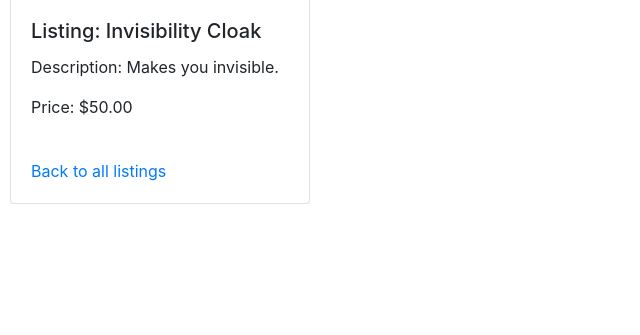
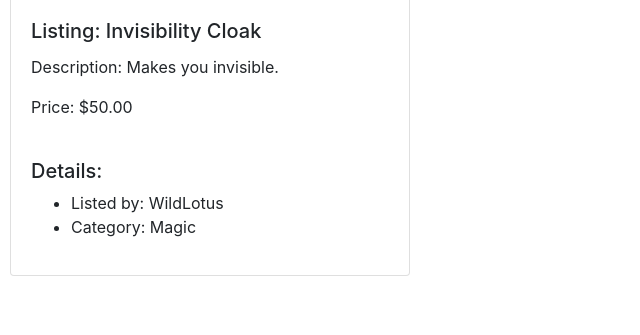
Before and after one commit to WildLotus-15/CS50W-Project-2-Commerce, a Django app: page /listing/1 in a window 1280 px wide. Shown: the part 465-800 px from the top of the page, without its empty margins (0-640 px from the left). Run offline with Django 3.2, Linux system fonts and the light colour scheme; a user stored in the database is signed in; data comes from the database, SQL or seed files in the repository; some libraries are stand-ins or nearby versions.

Commit message:
updated listings page; now listing is saved via function not class

```diff
--- a/auctions/templates/auctions/listing.html
+++ b/auctions/templates/auctions/listing.html
@@ -3,15 +3,19 @@
 {% block title %}{{ listing.title }}{% endblock title %}
 
 {% block body %}
-<div class="card" style="width: 300px;">
-    <img class="card-img-top" src="{{ listing.image_url }}" alt="Card image cap" style="height: 300px">
+<div class="card" style="width: 400px;">
+    <img class="card-img-top" src="{{ listing.image_url }}" alt="Card image cap" style="height: 300px; width: 350px; display: block; margin: auto">
     <div class="card-body">
         <strong><h5 class="card-title">Listing: {{ listing.title }}</h5></strong>
         <p class="card-text">Description: {{ listing.description }}</p>
         <p class="card-text">Price: ${{ listing.starting_bid }}</p>
     </div>
     <div class="card-body">
-        <a href="{% url 'index' %}" class="card-link">Back to all listings</a>
+        <h5>Details:</h5>
+        <ul>
+            <li>Listed by: {{ listing.creator }}</li>
+            <li>Category: {{ listing.category }}</li>
+        </ul>
     </div>
 </div>
 {% endblock body %}
--- a/auctions/urls.py
+++ b/auctions/urls.py
@@ -8,5 +8,5 @@ urlpatterns = [
     path("logout", views.logout_view, name="logout"),
     path("register", views.register, name="register"),
     path('listing/<int:listing_id>', views.listing, name="listing"),
-    path('listing/new', views.NewListing.as_view(), name="add")
+    path('listing/new', views.newListing, name="add")
 ]
--- a/auctions/views.py
+++ b/auctions/views.py
@@ -7,14 +7,23 @@ from .models import Listing, User
 from django.views.generic import CreateView
 from django.forms import ModelForm
 
-class NewListing(CreateView):
-    model = Listing
-    template_name = 'auctions/new.html'
-    fields = ('title', 'description', 'starting_bid', 'image_url', 'category')
+class NewListingForm(ModelForm):
+    class Meta:
+        model = Listing
+        fields = ('title', 'description', 'starting_bid', 'image_url', 'category')
 
-    def form_valid(self, form):
-        form.istance.author = self.request.user
-        return super().form_valid(form)
+def newListing(request):
+    if request.method == "POST":
+        form = NewListingForm()
+        if form.is_valid():
+            NewListing = form.save()
+            NewListing.creator = request.user
+            NewListing.save()
+
+    return render(request, "auctions/new.html", {
+        'form': NewListingForm(),
+        "success": True,
+    })
 
 def index(request):
     return render(request, "auctions/index.html", {
```
